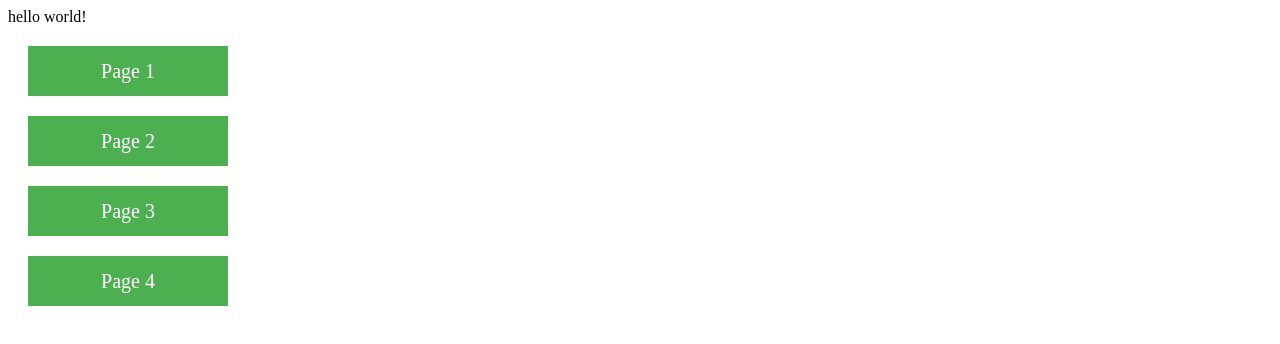
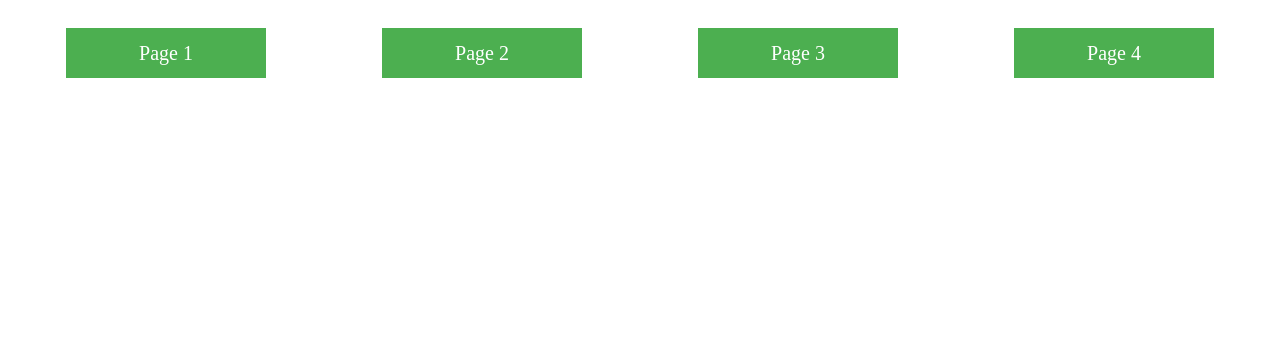
Before and after one commit to Patcybermind/Patcybermind.github.io, a plain HTML site: page index.html in a window 1280 px wide. Drawn offline with Linux system fonts and the light colour scheme.

Commit message:
buttons are next to each other

```diff
--- a/index.html
+++ b/index.html
@@ -5,6 +5,10 @@
     <meta name="viewport" content="width=device-width, initial-scale=1.0">
     <title>Document</title>
     <style>
+        .button-container {
+            display: flex;
+            justify-content: space-around;
+        }
         .button {
             display: block;
             width: 200px;
@@ -20,10 +24,11 @@
     </style>
 </head>
 <body>
-    hello world!
-    <a href="page1.html" class="button">Page 1</a>
-    <a href="page2.html" class="button">Page 2</a>
-    <a href="page3.html" class="button">Page 3</a>
-    <a href="page4.html" class="button">Page 4</a>
+    <div class="button-container">
+        <a href="page1.html" class="button">Page 1</a>
+        <a href="page2.html" class="button">Page 2</a>
+        <a href="page3.html" class="button">Page 3</a>
+        <a href="page4.html" class="button">Page 4</a>
+    </div>
 </body>
 </html>
```
